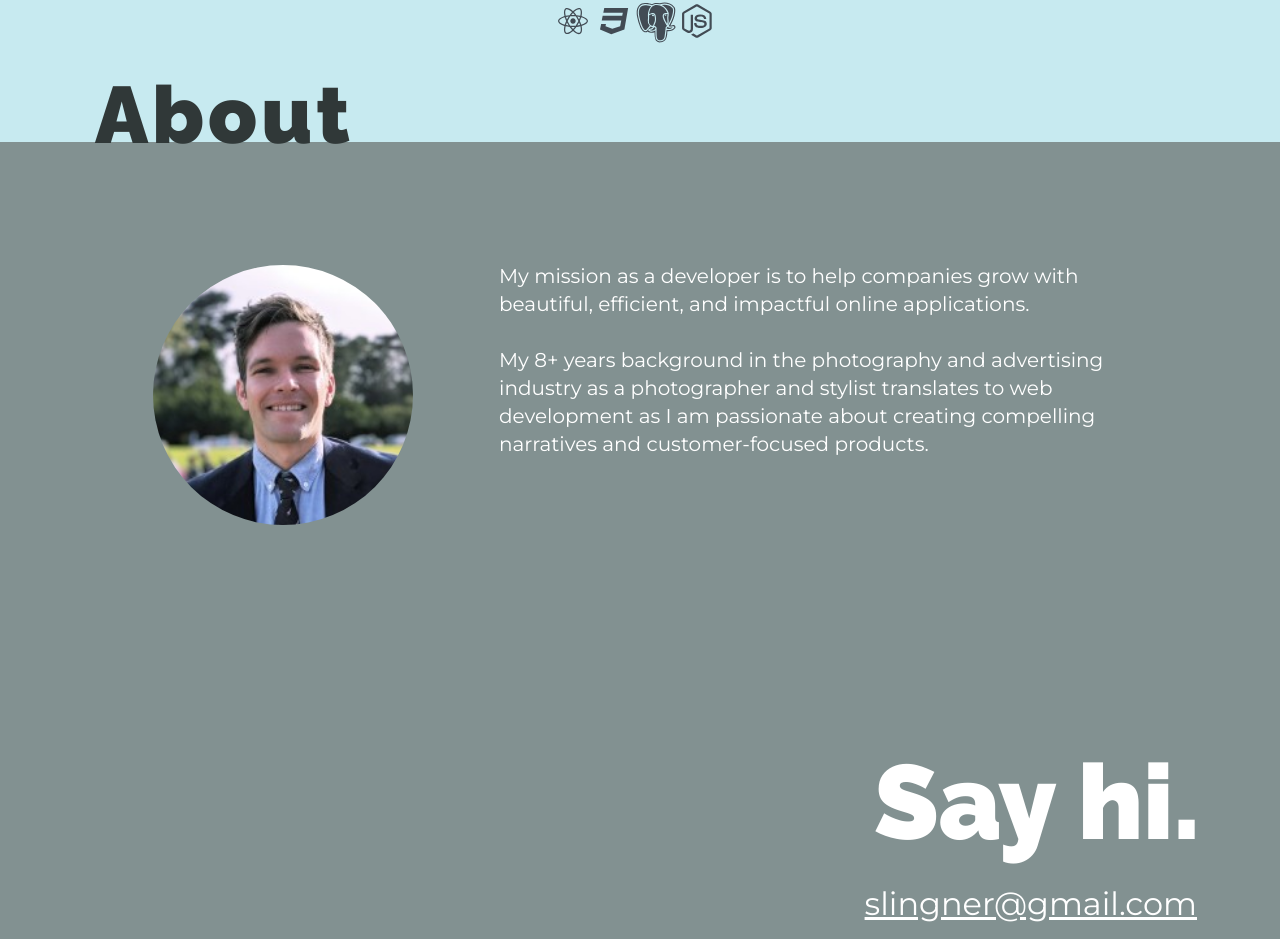
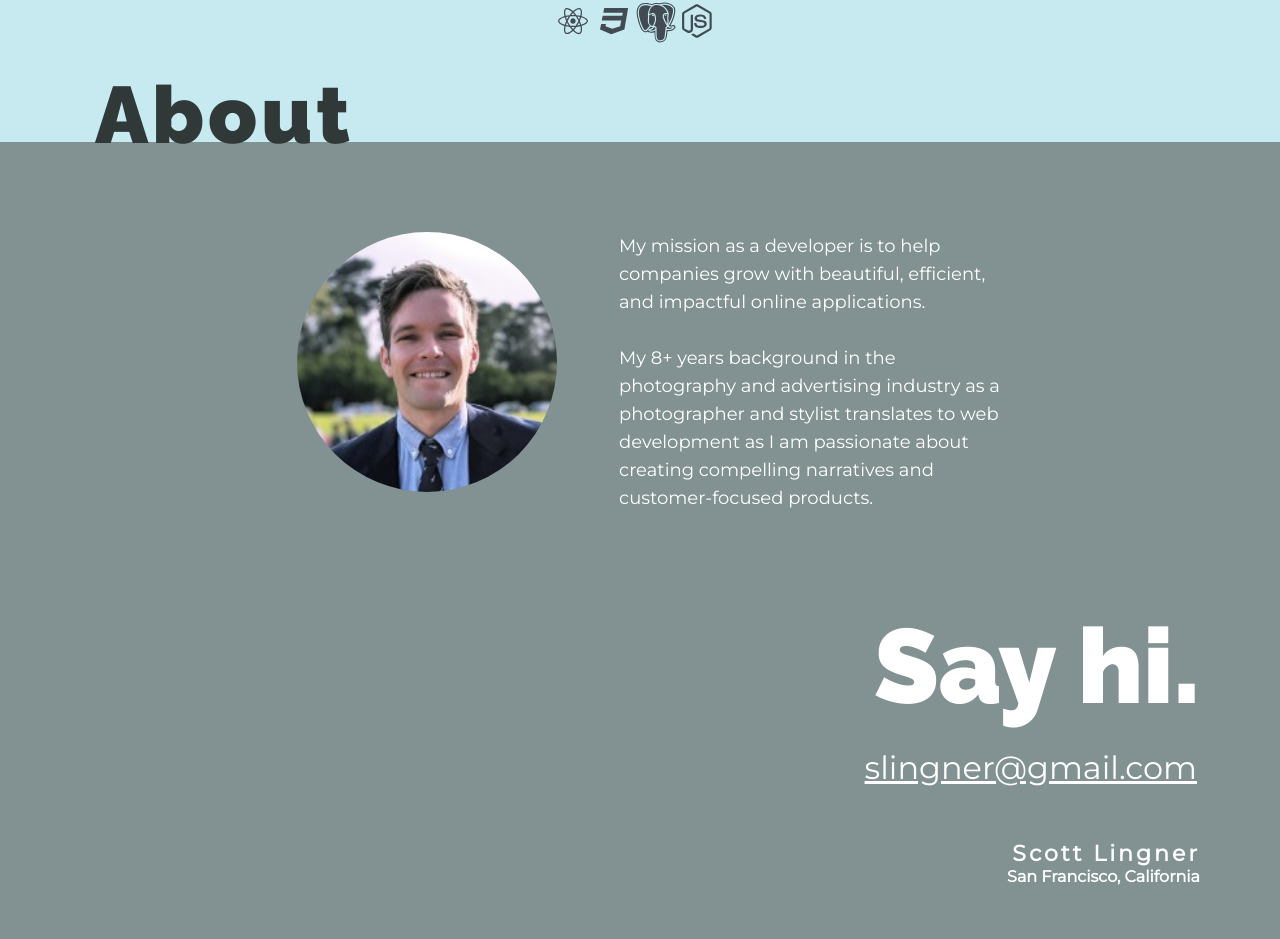
Before and after one commit to slingner/lingner-portfolio, a React (Create React App) app: page / in a window 1280 px wide. Shown: the part 3503-4442 px from the top of the page. Built offline with nearby package versions, Linux system fonts and the light colour scheme.

Commit message:
css on about section

```diff
--- a/src/components/About/About.js
+++ b/src/components/About/About.js
@@ -1,23 +1,24 @@
 import React from 'react';
 import { AboutContent } from './About.style';
 import scott from './scott.jpg';
-import { ScottPhoto, AboutPageWrap } from './About.style';
+import { ScottPhoto, AboutPageWrap, AboutWrap } from './About.style';
 
 export default function About() {
   return (
     <AboutPageWrap>
+      <AboutWrap>
         <ScottPhoto src={scott} alt="scott-lingner-photo" />
-
         <AboutContent>
           My mission as a developer is to help companies grow with beautiful,
           efficient, and impactful online applications.
           <br />
           <br />
-        My 8+ years background in the photography and advertising industry as a
-        photographer and stylist translates to web development as I am
+          My 8+ years background in the photography and advertising industry as
+          a photographer and stylist translates to web development as I am
           passionate about creating compelling narratives and customer-focused
           products.
         </AboutContent>
+      </AboutWrap>
     </AboutPageWrap>
   );
 }
--- a/src/components/About/About.style.js
+++ b/src/components/About/About.style.js
@@ -8,7 +8,24 @@ export const AboutPageWrap = styled.div`
   height: 100%;
   @media (min-width: 900px) {
     flex-direction: row;
-    padding: 100px;
+    /* width: 50%; */
+    /* padding: 50%; */
+    margin: auto;
+    /* padding: 100px; */
+  }
+`;
+
+export const AboutWrap = styled.div`
+  display: flex;
+  flex-direction: column;
+  background-color: ${colors.slategrey};
+  /* height: 100%; */
+  @media (min-width: 900px) {
+    flex-direction: row;
+    width: 60%;
+    /* padding: 50%; */
+    margin: auto;
+    /* padding: 100px; */
   }
 `;
 
@@ -25,20 +42,21 @@ export const AboutPageWrap = styled.div`
 
 export const AboutContent = styled.p`
   color: ${colors.white};
-  font-size: 20px;
-  padding: 20px;
+  font-size: 18px;
+  /* padding: 20px; */
   line-height: 28px;
   text-align: center;
-  padding-left: 50px;
-  padding-right: 50px;
-  padding-bottom: 90px;
+  /* padding-left: 50px;
+  padding-right: 50px; */
+  /* padding-bottom: 90px; */
   margin: auto;
 
   @media (min-width: 600px) {
+    margin-top: 90px;
     padding-left: 0px;
     padding-right: 0px;
     text-align: left;
-    width: 60%;
+    width: 50%;
   }
 `;
 
@@ -46,9 +64,10 @@ export const ScottPhoto = styled.img`
   border-radius: 100%;
   margin: auto;
   padding: 20px;
-  height: 40%;
+  /* height: 40%; */
 
   @media (min-width: 600px) {
+    margin-top: 70px;
     height: 300px;
   }
 `;
```
Lines whose indentation alone changed are shown as unchanged.
